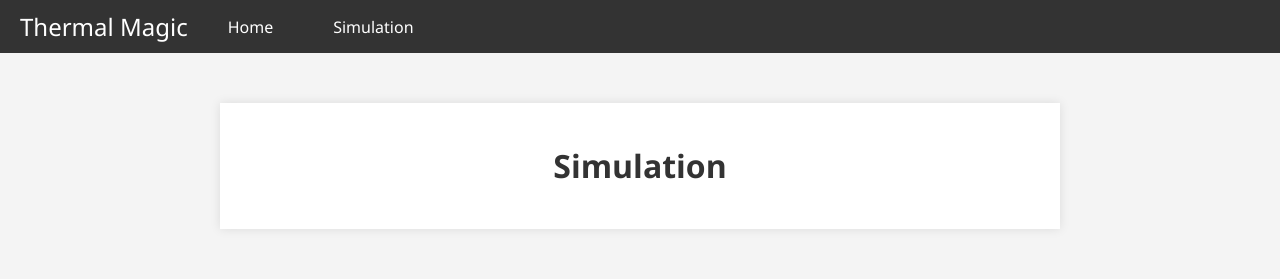
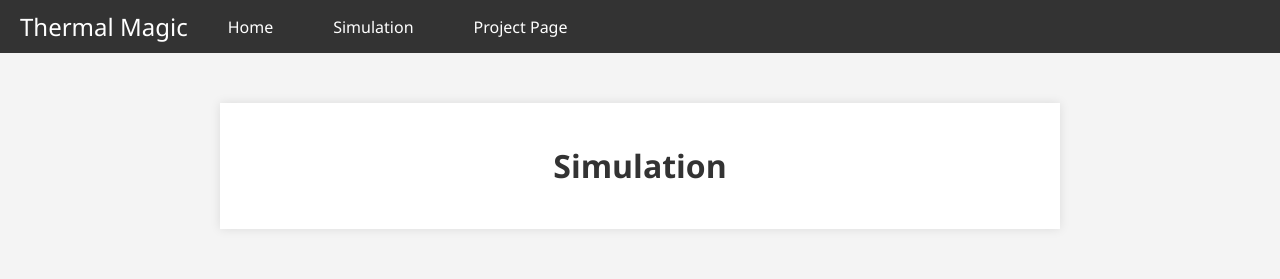
Before and after one commit to xilacxilac/ThermalMagicWebsite, a Flask app: page /simulation in a window 1280 px wide. Shown: the top 279 px of the page. Run offline with Flask 3, Linux system fonts and the light colour scheme.

Commit message:
Update simulation.html

```diff
--- a/templates/simulation.html
+++ b/templates/simulation.html
@@ -13,6 +13,7 @@
         <ul class="navbar-nav">
             <li class="nav-item"><a href="/" class="nav-link">Home</a></li>
             <li class="nav-item"><a href="/simulation" class="nav-link">Simulation</a></li>
+            <li class="nav-item"><a href="https://www.nist.gov/programs-projects/thermal-magic-si-traceable-method-3d-thermal-magnetic-imaging-and-control" target="_blank" rel="noopener noreferrer" class="nav-link">Project Page</a></li>
         </ul>
     </nav>
 
```
